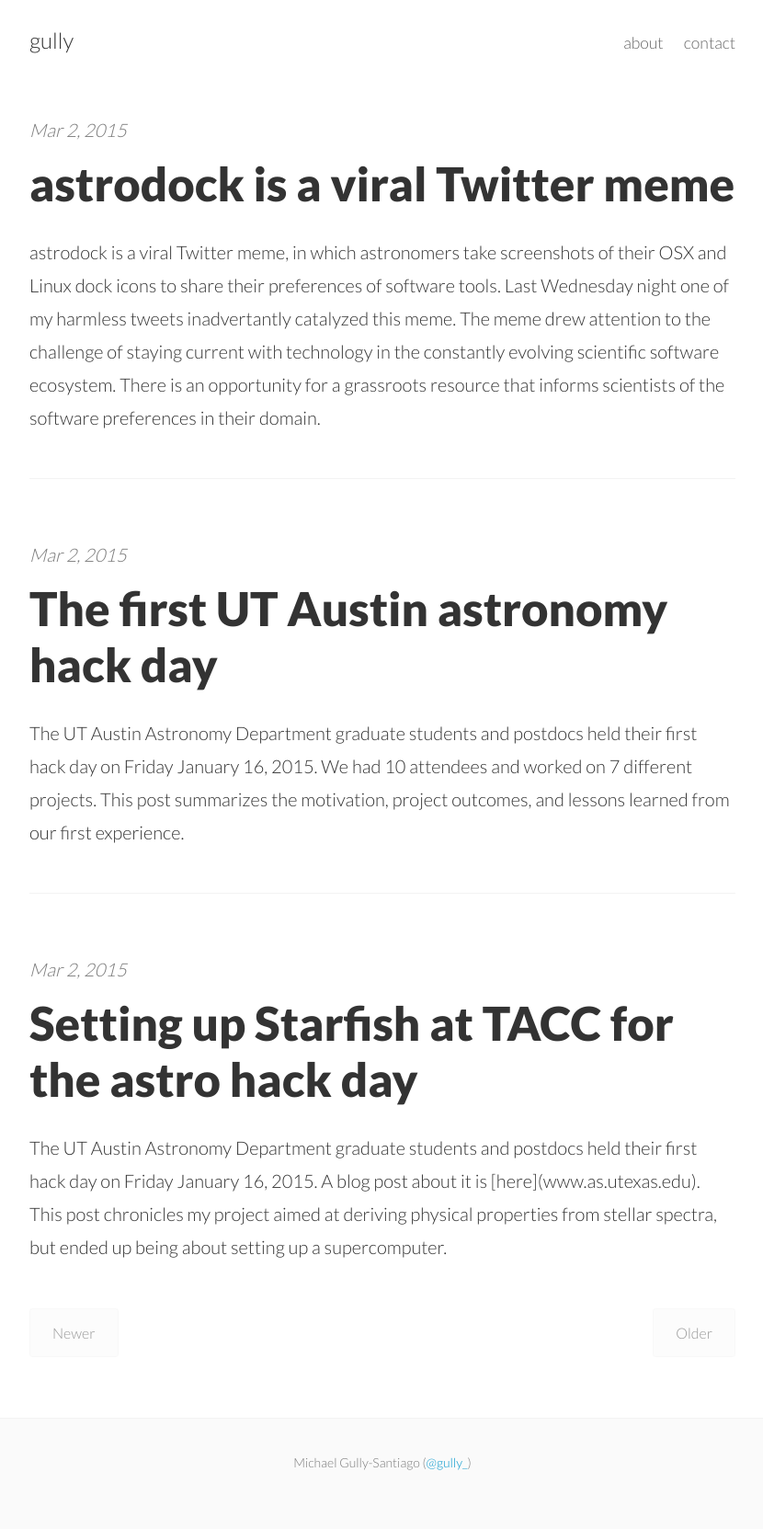
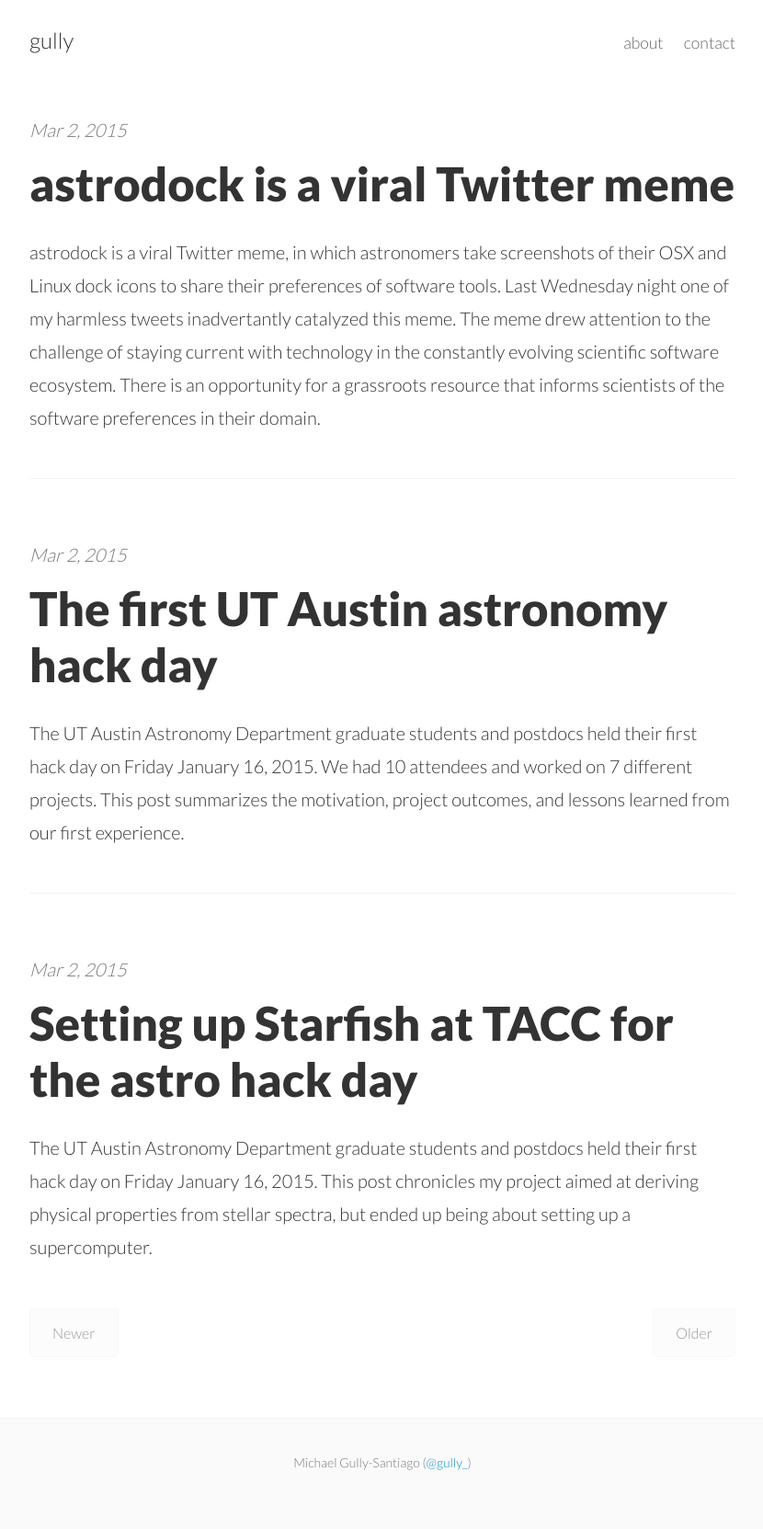
Before and after one commit to gully/gully.github.io, a Jekyll site: the page built from blog.md, in a window 1280 px wide. Shown: the whole page at 92% size, without its empty margins (224-1054 px from the left). Built offline with Jekyll 4.4.1, drawn with Linux system fonts in a browser that asks for light colours; Markdown is read by kramdown in place of the engine named in the settings.

Commit message:
hotfix broken link

```diff
--- a/_posts/2015-03-02-gully-starfish_hack.md
+++ b/_posts/2015-03-02-gully-starfish_hack.md
@@ -2,7 +2,7 @@
 layout:     post
 title:      Setting up Starfish at TACC for the astro hack day
 date:       2015-03-02 17:20:00
-summary:    The UT Austin Astronomy Department graduate students and postdocs held their first hack day on Friday January 16, 2015.  A blog post about it is [here](www.as.utexas.edu).  This post chronicles my project aimed at deriving physical properties from stellar spectra, but ended up being about setting up a supercomputer.
+summary:    The UT Austin Astronomy Department graduate students and postdocs held their first hack day on Friday January 16, 2015.  This post chronicles my project aimed at deriving physical properties from stellar spectra, but ended up being about setting up a supercomputer.
 ---
 
 The UT Austin Astronomy Department graduate students and postdocs held their first hack day on Friday January 16, 2015.  A blog post about it is [here](www.as.utexas.edu).  This post goes into some more detail on my own hack which was aimed at deriving physical properties of stars from their near infrared spectra.
```
